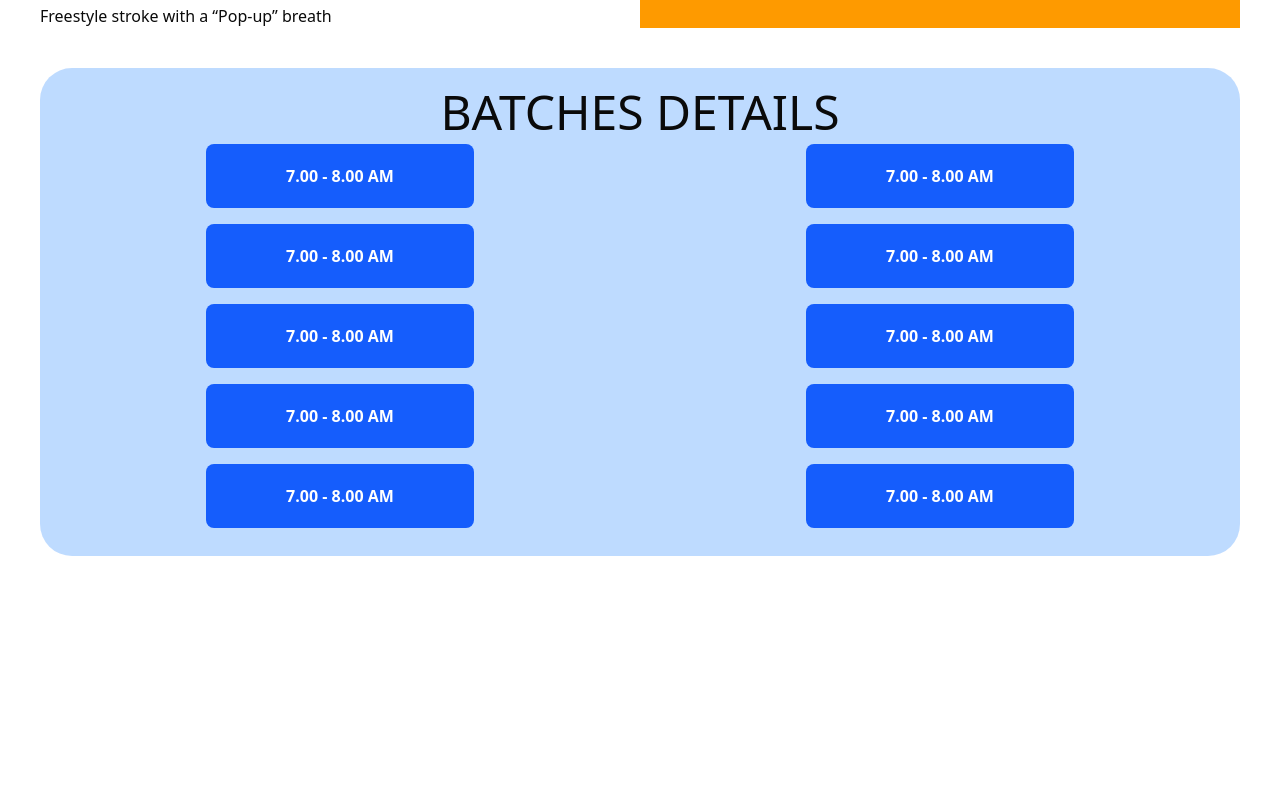
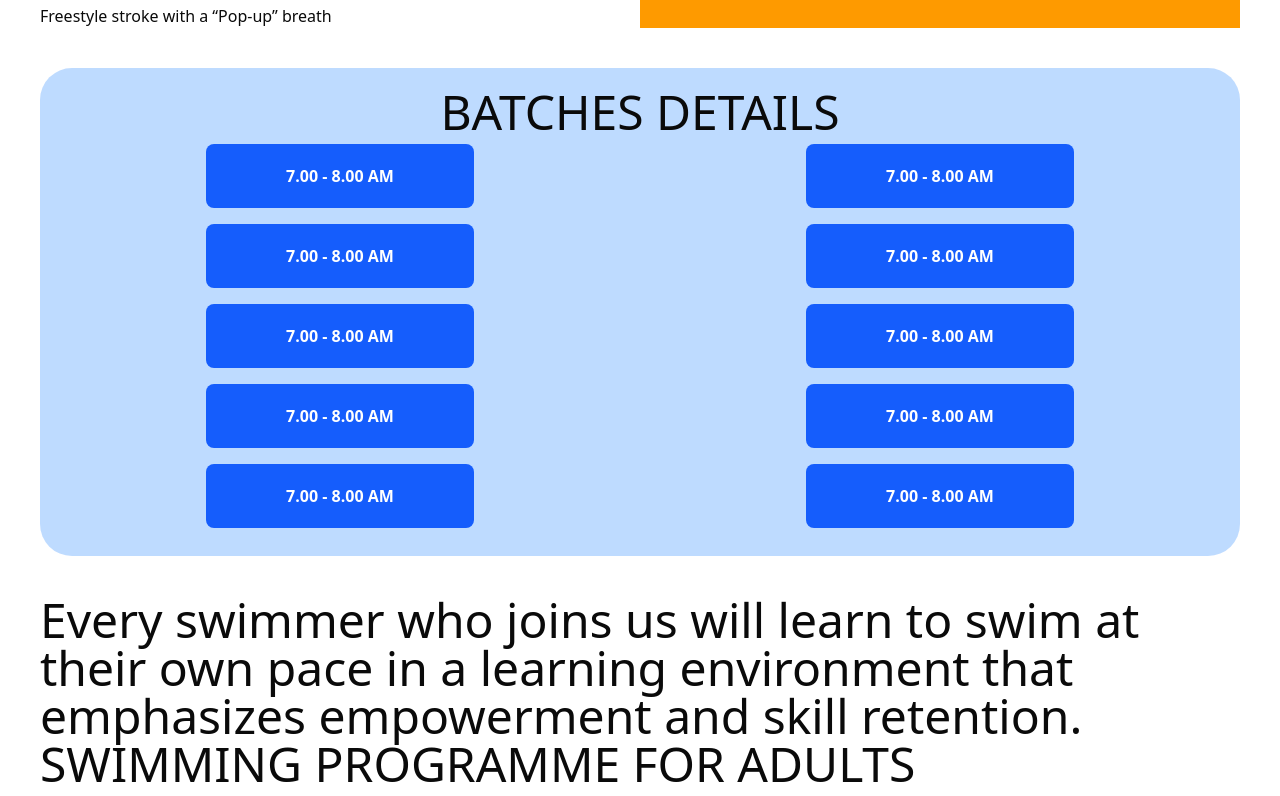
Before and after one commit to SiddharthAnbumani/waves, a React (Vite) app: page /competitive/lts in a window 1280 px wide. Shown: the part 892-1688 px from the top of the page. Before the commit the page ends 1488 px from the top, so only its background shows below. Built offline with nearby package versions, Linux system fonts and the light colour scheme.

Commit message:
not important

```diff
--- a/src/pages/Courses/Lts.jsx
+++ b/src/pages/Courses/Lts.jsx
@@ -103,8 +103,17 @@ export default function Lts(){
                 </div>
                 </div>
             </div>
+            </div>
+<div>
+    <h1 className='text-5xl'>
+    Every swimmer who joins us will learn to swim at their own pace in a learning environment that emphasizes empowerment and skill retention.
+    </h1>
+</div>
 
-            </div>
+<div>
+    <h1 className='text-5xl'>SWIMMING PROGRAMME FOR ADULTS</h1>
+</div>
+
             </div>
     )
 }
```
